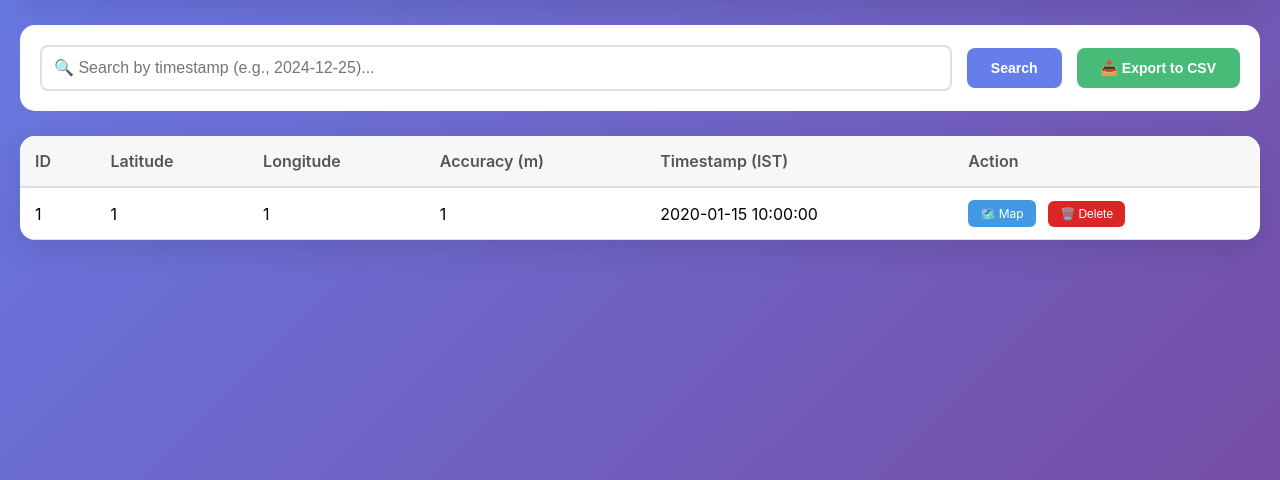
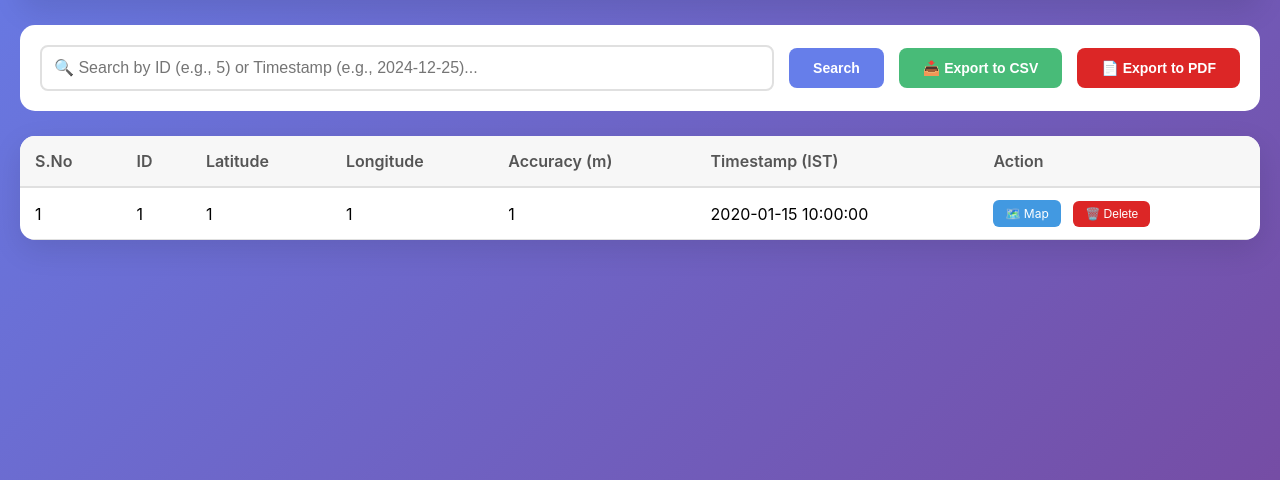
Before and after one commit to anurag-512/cyber-project, a Flask app: page /view in a window 1280 px wide. Shown: the part 245-725 px from the top of the page. Run offline with Flask 3, Linux system fonts and the light colour scheme; the visitor is signed in with stand-in values (Sample User, id 1); tables that the repository leaves empty hold one stand-in row (values such as "Sample post").

Commit message:
Added PDF export feature with reportlab

```diff
--- a/app.py
+++ b/app.py
@@ -8,6 +8,12 @@ from sqlalchemy.orm import sessionmaker
 import csv
 import io
 from functools import wraps
+from reportlab.lib.pagesizes import A4, landscape
+from reportlab.lib import colors
+from reportlab.platypus import SimpleDocTemplate, Table, TableStyle, Paragraph, Spacer
+from reportlab.lib.styles import getSampleStyleSheet, ParagraphStyle
+from reportlab.lib.units import inch
+import tempfile
 
 app = Flask(__name__)
 app.secret_key = os.getenv("SECRET_KEY", "your-secret-key-here-change-this-in-production")
@@ -37,7 +43,7 @@ else:
         DATABASE_URL = DATABASE_URL.replace("postgres://", "postgresql://", 1)
     print(f"✅ Using PostgreSQL database")
 
-print(f"📊 Database: {DATABASE_URL[:50]}...")  # Show first 50 chars only
+print(f"📊 Database: {DATABASE_URL[:50]}...")
 
 # Database Setup
 engine = create_engine(DATABASE_URL, echo=False)
@@ -138,7 +144,7 @@ def view_locations():
 
 @app.route('/api/locations')
 def api_locations():
-    """API endpoint for fetching locations with search"""
+    """API endpoint for fetching locations with search by ID or Timestamp"""
     try:
         search = request.args.get('search', '').strip()
         limit = request.args.get('limit', 100, type=int)
@@ -147,15 +153,17 @@ def api_locations():
         session = Session()
         query = session.query(Location)
 
-        # Search functionality
         if search:
-            locations = query.filter(
-                Location.timestamp.cast(Text).contains(search)
-            ).order_by(Location.timestamp.desc()).offset(offset).limit(limit).all()
-
-            total = query.filter(
-                Location.timestamp.cast(Text).contains(search)
-            ).count()
+            if search.isdigit():
+                locations = query.filter(Location.id == int(search)).order_by(Location.timestamp.desc()).offset(offset).limit(limit).all()
+                total = query.filter(Location.id == int(search)).count()
+            else:
+                locations = query.filter(
+                    Location.timestamp.cast(Text).contains(search)
+                ).order_by(Location.timestamp.desc()).offset(offset).limit(limit).all()
+                total = query.filter(
+                    Location.timestamp.cast(Text).contains(search)
+                ).count()
         else:
             locations = query.order_by(Location.timestamp.desc()).offset(offset).limit(limit).all()
             total = query.count()
@@ -182,22 +190,22 @@ def export_csv():
         query = session.query(Location)
 
         if search:
-            locations = query.filter(
-                Location.timestamp.cast(Text).contains(search)
-            ).order_by(Location.timestamp.desc()).all()
+            if search.isdigit():
+                locations = query.filter(Location.id == int(search)).order_by(Location.timestamp.desc()).all()
+            else:
+                locations = query.filter(
+                    Location.timestamp.cast(Text).contains(search)
+                ).order_by(Location.timestamp.desc()).all()
         else:
             locations = query.order_by(Location.timestamp.desc()).all()
 
         session.close()
 
-        # Create CSV in memory
         output = io.StringIO()
         writer = csv.writer(output)
 
-        # Write headers
         writer.writerow(['ID', 'Latitude', 'Longitude', 'Accuracy (m)', 'Timestamp (IST)', 'Google Maps Link'])
 
-        # Write data
         for loc in locations:
             maps_link = f"https://maps.google.com/?q={loc.latitude},{loc.longitude}"
             writer.writerow([
@@ -220,6 +228,106 @@ def export_csv():
     except Exception as e:
         return jsonify({'error': str(e)}), 500
 
+@app.route('/api/export-pdf')
+@login_required
+def export_pdf():
+    """Export locations to PDF"""
+    try:
+        search = request.args.get('search', '').strip()
+
+        session = Session()
+        query = session.query(Location)
+
+        if search:
+            if search.isdigit():
+                locations = query.filter(Location.id == int(search)).order_by(Location.timestamp.desc()).all()
+            else:
+                locations = query.filter(
+                    Location.timestamp.cast(Text).contains(search)
+                ).order_by(Location.timestamp.desc()).all()
+        else:
+            locations = query.order_by(Location.timestamp.desc()).all()
+
+        session.close()
+
+        buffer = io.BytesIO()
+
+        doc = SimpleDocTemplate(buffer, pagesize=landscape(A4),
+                                rightMargin=30, leftMargin=30,
+                                topMargin=50, bottomMargin=30)
+
+        styles = getSampleStyleSheet()
+        title_style = ParagraphStyle(
+            'CustomTitle',
+            parent=styles['Heading1'],
+            fontSize=16,
+            textColor=colors.HexColor('#1e3a8a'),
+            alignment=1,
+            spaceAfter=20
+        )
+
+        elements = []
+        title = Paragraph("📍 Cyber Crime Investigation Portal", title_style)
+        elements.append(title)
+
+        subtitle = Paragraph(f"Location Records Report - Total: {len(locations)} records", styles['Heading2'])
+        elements.append(subtitle)
+        elements.append(Spacer(1, 20))
+
+        current_time = datetime.now(IST).strftime("%Y-%m-%d %H:%M:%S")
+        time_info = Paragraph(f"Generated on: {current_time} IST", styles['Normal'])
+        elements.append(time_info)
+        elements.append(Spacer(1, 20))
+
+        data = []
+        data.append(['S.No', 'ID', 'Latitude', 'Longitude', 'Accuracy (m)', 'Timestamp (IST)', 'Google Maps Link'])
+
+        for idx, loc in enumerate(locations, 1):
+            maps_link = f"https://maps.google.com/?q={loc.latitude},{loc.longitude}"
+            data.append([
+                str(idx),
+                str(loc.id),
+                str(loc.latitude),
+                str(loc.longitude),
+                str(loc.accuracy if loc.accuracy else 'N/A'),
+                loc.timestamp.strftime("%Y-%m-%d %H:%M:%S"),
+                maps_link
+            ])
+
+        table = Table(data, repeatRows=1)
+        table.setStyle(TableStyle([
+            ('BACKGROUND', (0, 0), (-1, 0), colors.HexColor('#667eea')),
+            ('TEXTCOLOR', (0, 0), (-1, 0), colors.white),
+            ('FONTNAME', (0, 0), (-1, 0), 'Helvetica-Bold'),
+            ('FONTSIZE', (0, 0), (-1, 0), 10),
+            ('ALIGN', (0, 0), (-1, -1), 'CENTER'),
+            ('VALIGN', (0, 0), (-1, -1), 'MIDDLE'),
+            ('FONTNAME', (0, 1), (-1, -1), 'Helvetica'),
+            ('FONTSIZE', (0, 1), (-1, -1), 8),
+            ('BACKGROUND', (0, 1), (-1, -1), colors.HexColor('#ffffff')),
+            ('ROWBACKGROUNDS', (0, 1), (-1, -1), [colors.HexColor('#ffffff'), colors.HexColor('#f5f5f5')]),
+            ('GRID', (0, 0), (-1, -1), 0.5, colors.HexColor('#dddddd')),
+            ('BOX', (0, 0), (-1, -1), 1, colors.HexColor('#333333')),
+            ('TOPPADDING', (0, 0), (-1, -1), 6),
+            ('BOTTOMPADDING', (0, 0), (-1, -1), 6),
+            ('LEFTPADDING', (0, 0), (-1, -1), 6),
+            ('RIGHTPADDING', (0, 0), (-1, -1), 6),
+        ]))
+
+        elements.append(table)
+        doc.build(elements)
+        buffer.seek(0)
+
+        return Response(
+            buffer.getvalue(),
+            mimetype='application/pdf',
+            headers={'Content-Disposition': f'attachment;filename=location_report_{datetime.now().strftime("%Y%m%d_%H%M%S")}.pdf'}
+        )
+
+    except Exception as e:
+        print(f"❌ PDF export error: {e}")
+        return jsonify({'error': str(e)}), 500
+
 @app.route('/api/stats')
 def api_stats():
     """Get statistics about records"""
@@ -235,7 +343,6 @@ def api_stats():
     except Exception as e:
         return jsonify({'error': str(e)}), 500
 
-# ============ DELETE API (NEW FEATURE) ============
 @app.route('/api/delete-location/<int:id>', methods=['DELETE'])
 @login_required
 def delete_location(id):
@@ -251,11 +358,9 @@ def delete_location(id):
                 "message": f"Record with ID {id} not found"
             }), 404
 
-        # Delete the record
         session.delete(location)
         session.commit()
 
-        # Get updated total count
         total = session.query(Location).count()
         session.close()
 
--- a/requirements.txt
+++ b/requirements.txt
@@ -3,3 +3,4 @@ gunicorn==23.0.0
 psycopg2-binary==2.9.10
 SQLAlchemy==2.0.36
 pytz==2023.3
+reportlab==4.2.5
--- a/templates/dashboard.html
+++ b/templates/dashboard.html
@@ -118,6 +118,16 @@
             transform: translateY(-2px);
         }
 
+        .btn-pdf {
+            background: #dc2626;
+            color: white;
+        }
+
+        .btn-pdf:hover {
+            background: #b91c1c;
+            transform: translateY(-2px);
+        }
+
         .table-container {
             background: white;
             border-radius: 15px;
@@ -232,7 +242,6 @@
             margin: 20px auto;
         }
 
-        /* Modal Styles */
         .confirm-modal {
             position: fixed;
             top: 0;
@@ -341,9 +350,10 @@
         </div>
 
         <div class="controls">
-            <input type="text" id="searchInput" class="search-box" placeholder="🔍 Search by timestamp (e.g., 2024-12-25)...">
+            <input type="text" id="searchInput" class="search-box" placeholder="🔍 Search by ID (e.g., 5) or Timestamp (e.g., 2024-12-25)...">
             <button class="btn btn-primary" onclick="searchLocations()">Search</button>
             <button class="btn btn-success" onclick="exportCSV()">📥 Export to CSV</button>
+            <button class="btn btn-pdf" onclick="exportPDF()">📄 Export to PDF</button>
         </div>
 
         <div class="table-container">
@@ -382,7 +392,7 @@
             fetch(url)
                 .then(res => res.json())
                 .then(data => {
-                    displayLocations(data.locations);
+                    displayLocations(data.locations, page);
                     displayPagination(data.total, page, search);
                 })
                 .catch(err => {
@@ -392,31 +402,28 @@
                 });
         }
 
-        function displayLocations(locations) {
+        function displayLocations(locations, page) {
             if (!locations || locations.length === 0) {
                 document.getElementById('tableContent').innerHTML =
                     '<div class="loading">📭 No records found</div>';
                 return;
             }
 
-            let html = `
-                <table>
-                    <thead>
-                        <tr>
+            let html = `<table><thead><tr>
+                <th>S.No</th>
                 <th>ID</th>
                 <th>Latitude</th>
                 <th>Longitude</th>
                 <th>Accuracy (m)</th>
                 <th>Timestamp (IST)</th>
                 <th>Action</th>
-                        </tr>
-                    </thead>
-                    <tbody>
-            `;
+            </tr></thead><tbody>`;
+
+            let serialNo = (page * limit) + 1;
 
             locations.forEach(loc => {
-                html += `
-                    <tr>
+                html += `<tr>
+                    <td>${serialNo++}</td>
                     <td>${loc.id}</td>
                     <td>${loc.latitude}</td>
                     <td>${loc.longitude}</td>
@@ -424,23 +431,13 @@
                     <td>${loc.timestamp}</td>
                     <td>
                         <a href="https://maps.google.com/?q=${loc.latitude},${loc.longitude}"
-                               target="_blank"
-                               class="map-link">
-                                🗺️ Map
-                            </a>
-                            <button onclick="confirmDelete(${loc.id})" class="delete-btn">
-                                🗑️ Delete
-                            </button>
+                           target="_blank" class="map-link">🗺️ Map</a>
+                        <button onclick="confirmDelete(${loc.id})" class="delete-btn">🗑️ Delete</button>
                     </td>
-                    </tr>
-                `;
+                </tr>`;
             });
 
-            html += `
-                    </tbody>
-                </table>
-            `;
-
+            html += `</tbody></table>`;
             document.getElementById('tableContent').innerHTML = html;
         }
 
@@ -478,6 +475,14 @@
             window.open(url, '_blank');
         }
 
+        function exportPDF() {
+            let url = '/api/export-pdf';
+            if (currentSearch) {
+                url += `?search=${encodeURIComponent(currentSearch)}`;
+            }
+            window.open(url, '_blank');
+        }
+
         function confirmDelete(id) {
             const modal = document.createElement('div');
             modal.className = 'confirm-modal';
@@ -496,11 +501,9 @@
         }
 
         function deleteRecord(id) {
-            // Close modal
             const modal = document.querySelector('.confirm-modal');
             if (modal) modal.remove();
 
-            // Show loading
             document.getElementById('tableContent').innerHTML = '<div class="loading"><div class="spinner"></div>Deleting record...</div>';
 
             fetch(`/api/delete-location/${id}`, {
@@ -512,7 +515,6 @@
             .then(response => response.json())
             .then(data => {
                 if (data.status === 'success') {
-                    // Reload current page
                     loadLocations(currentPage, currentSearch);
                     loadStats();
                     showToast('✅ Record deleted successfully!', 'success');
```
Lines whose indentation alone changed are shown as unchanged.
